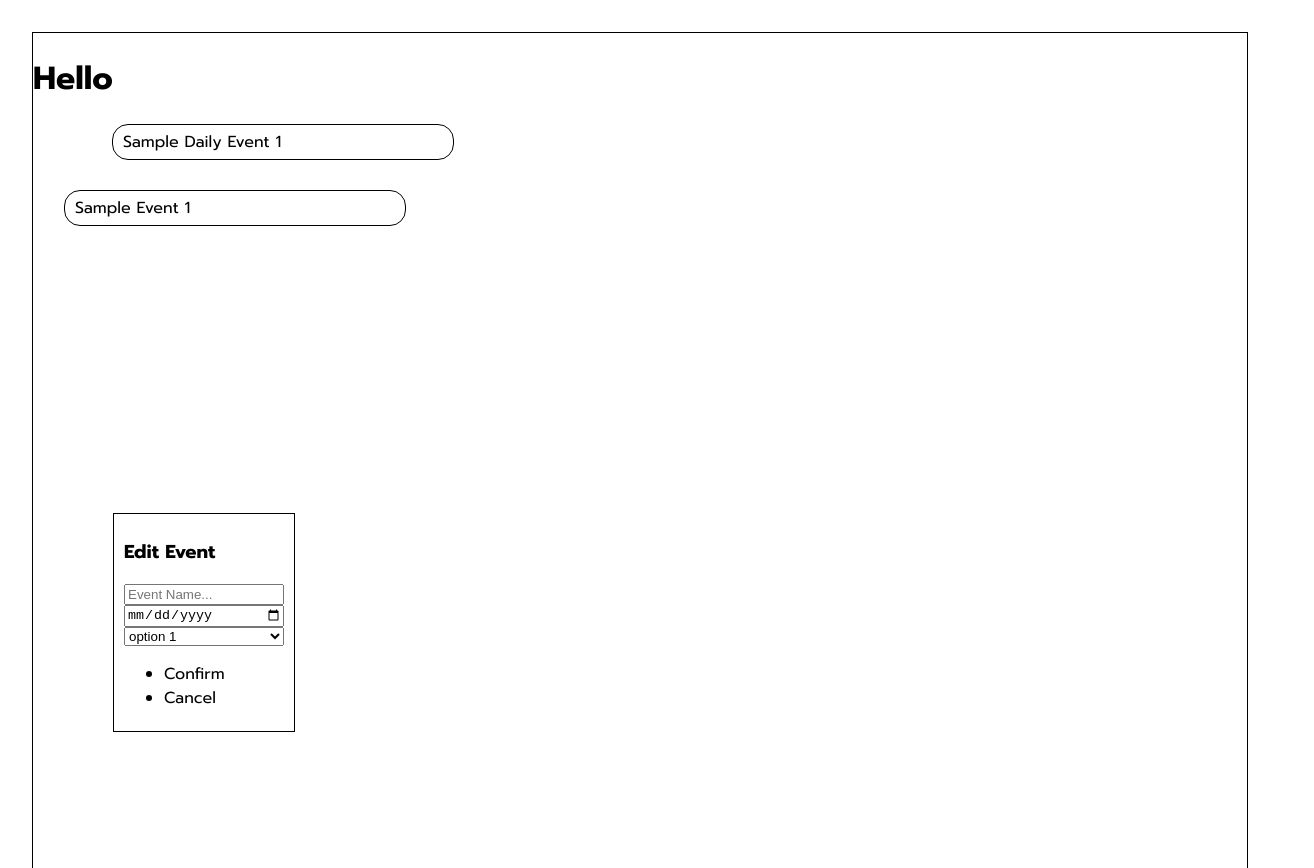
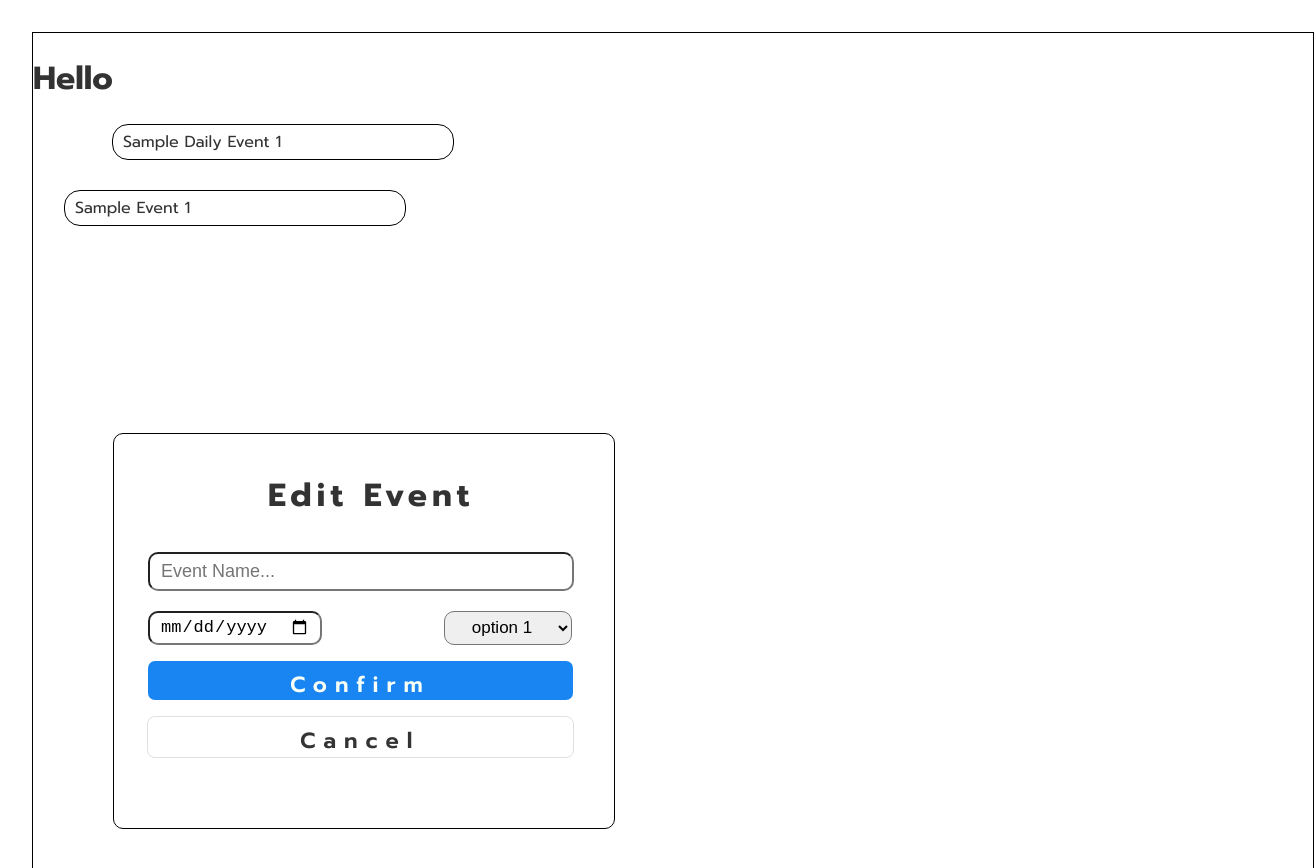
Before and after one commit to Rio0628/calendar-events-app, a React (Create React App) app: page / in a window 1280 px wide. Shown: the top 868 px of the page, 1314 px wide, since content can reach past the window. Built offline with nearby package versions, Linux system fonts and the light colour scheme.

Commit message:
Gave the initial style of the editEvent comp
- Gave the initial style of the editEvent components and its initial size.
- Added a container for the date and the type input in order to have them within the same line. Otherwise they would take too much space.

```diff
--- a/src/components/EditEvent.js
+++ b/src/components/EditEvent.js
@@ -5,13 +5,14 @@ const EditEvent = () => {
         <form className='editEventContainer'>
             <h3 className='editEventHeading'>Edit Event</h3>
             <input type='text' placeholder='Event Name...' className='nameInput' />
+            <div className='date-typeContainer'>
             <input type='date' className='dateInput'/>
-            <select className='typeInput'>
-                <option>option 1</option>
-                <option>option 2</option>
-                <option>option 3</option>
-            </select>
-
+                <select className='typeInput'>
+                    <option>option 1</option>
+                    <option>option 2</option>
+                    <option>option 3</option>
+                </select>
+            </div>
             <ul className='cancelConfirmBtns'>
                 <li className='confirmBtn'>Confirm</li>
                 <li className='cancelBtn'>Cancel</li>
--- a/src/index.css
+++ b/src/index.css
@@ -6,8 +6,10 @@ body {
 
 .container {
   height: 60rem;
+  width: 80rem;
   margin: 2rem;
   font-family: Prompt;
+  color: #333333;
   border: 1px solid black;
 }
 
@@ -43,26 +45,121 @@ body {
 .editEventContainer {
   position: relative;
   left: 5rem;
-  top: 20rem;
-  width: 10rem;
+  top: 15rem;
+  height: 24rem;
+  width: 30rem;
   padding: 5px 10px;
   display: flex;
   flex-direction: column;
+  border-radius:  10px;
   border: 1px solid black;
 }
 
+.editEventHeading {
+  position: relative;
+  font-size: 2rem;
+  letter-spacing: 5px;
+  left: 9rem;
+}
 
-/*    <form className='editEventContainer'>
-            <input type='text' placeholder='Event Name...' className='nameInput' />
-            <input type='date' className='dateInput'/>
-            <select className='typeInput'>
-                <option>option 1</option>
-                <option>option 2</option>
-                <option>option 3</option>
-            </select>
+.nameInput {
+  position: relative;
+  left: 1.5rem;
+  height: 1.2rem;
+  width: 25rem;
+  font-size: 18px;
+  padding: 8px 11px;
+  border-radius: 10px;
+}
 
-            <ul className='cancelConfirmBtns'>
-                <li className='confirmBtn'>Confirm</li>
-                <li className='cancelBtn'>Cancel</li>
-            </ul>
-        </form> */
+.nameInput:focus {
+  outline: none;
+}
+
+.date-typeContainer {
+  position: relative;
+  left: 1.5rem;
+  margin-top: 20px;
+  height: 2.1rem;
+  width: 26.3rem;
+  display: flex;
+  justify-content: space-between;
+  /* border: 1px solid black; */
+}
+
+.dateInput {
+  font-size: 17px;
+  padding: 5px 10px;
+  border-radius: 10px;
+}
+
+.dateInput:focus {
+  outline: none;
+}
+
+.typeInput {
+  position: relative;
+  left: .2rem;
+  width: 8rem;
+  font-size: 17px;
+  text-align: center;
+  padding: 5px 10px;
+  border-radius: 10px
+}
+
+.typeInput:focus {
+  outline: none;
+}
+
+.cancelConfirmBtns {
+  position: relative;
+  left: 1.5rem;
+  height: 6rem;
+  width: 24rem;
+  list-style: none;
+  display: flex;
+  flex-direction: column;
+  justify-content: space-between;
+  /* border: 1px solid red; */
+}
+
+.confirmBtn {
+  position: relative;
+  right: 2.5rem;
+  height: 1.6rem;
+  width: 25.3rem;
+  font-size: 22px;
+  text-align: center;
+  letter-spacing: 8px;
+  font-weight: 600;
+  padding: 7px 10px ;
+  color: #F7FFF7;
+  background: #1885f2;
+  border-radius: 7px;
+  cursor: pointer;
+}
+
+.confirmBtn:hover {
+  background: #0b6ac9;
+}
+
+.cancelBtn {
+  position: relative;
+  right: 2.5rem;
+  height: 1.6rem;
+  width: 25.3rem;
+  font-size: 22px;
+  text-align: center;
+  letter-spacing: 8px;
+  font-weight: 600;
+  padding: 7px 10px ;
+  color: #333333;
+  outline: 1px solid #e2dfdf;
+  border-radius: 7px;
+  cursor: pointer;
+}
+
+.cancelBtn:hover {
+  background: #e2dfdf;
+  outline: none;
+}
```
